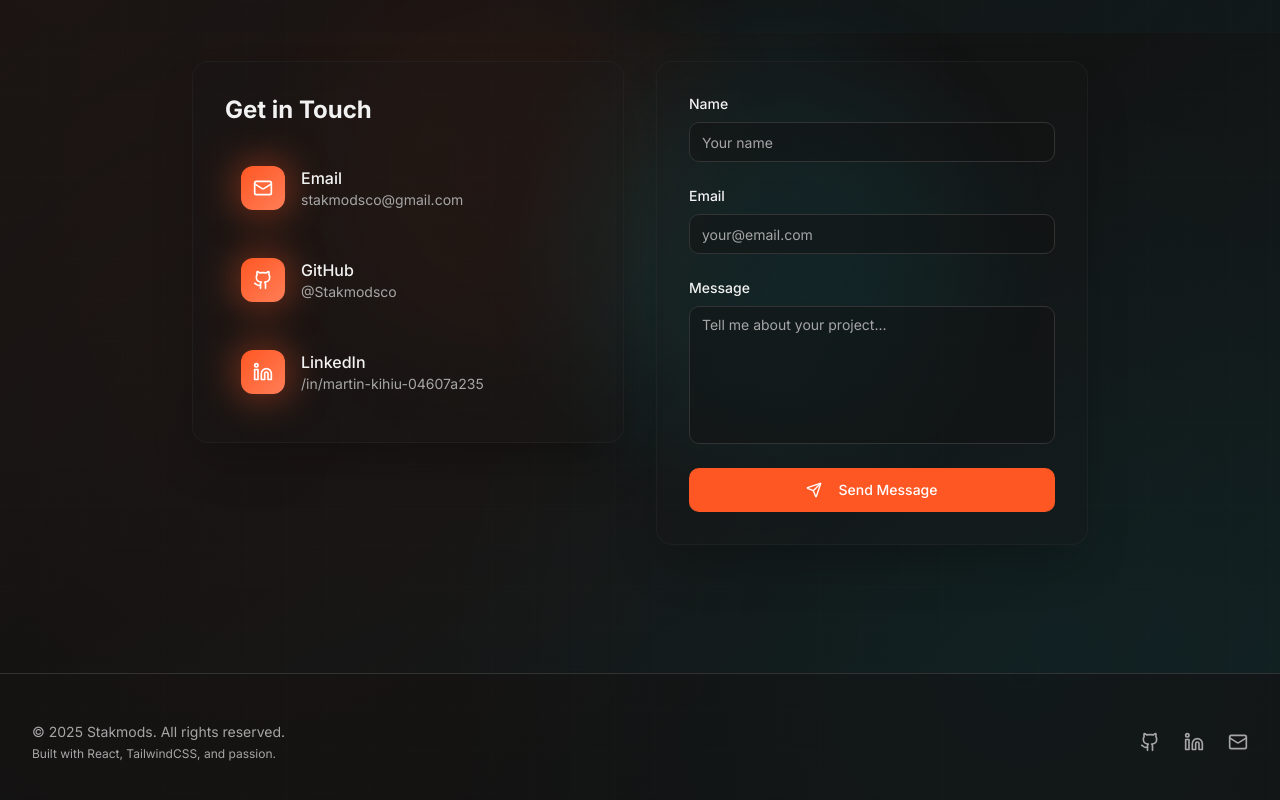
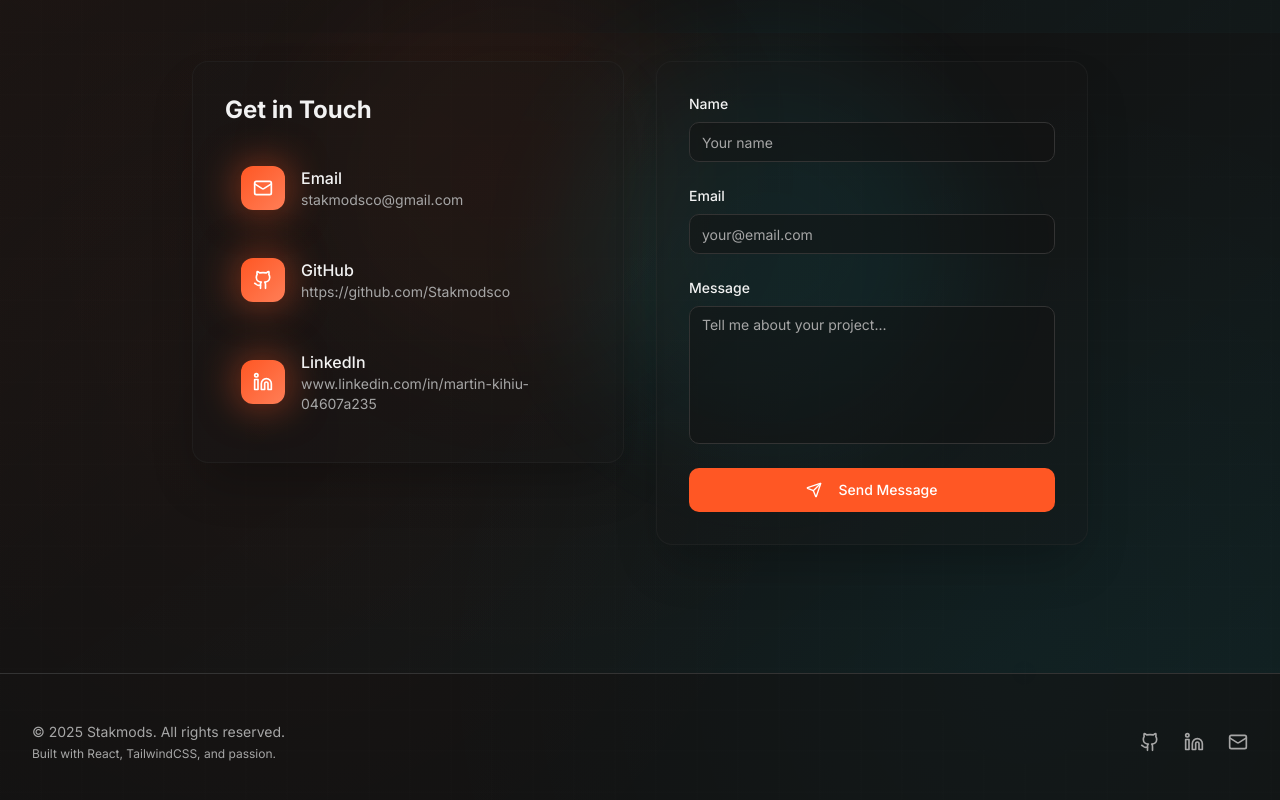
Before and after one commit to Stakmodsco/Martin-s-Portfolio, a React (Vite) app: page / in a window 1280 px wide. Shown: the part 5567-6367 px from the top of the page. Built offline with nearby package versions, Linux system fonts and the light colour scheme; the HTML template or start-up script is replaced by a standard one.

Commit message:
Update Contact.tsx

```diff
--- a/src/components/Contact.tsx
+++ b/src/components/Contact.tsx
@@ -78,7 +78,7 @@ export const Contact = () => {
                     <div>
                       <p className="font-medium">GitHub</p>
                       <p className="text-sm text-muted-foreground">
-                        @Stakmodsco
+                        https://github.com/Stakmodsco
                       </p>
                     </div>
                   </a>
@@ -95,7 +95,7 @@ export const Contact = () => {
                     <div>
                       <p className="font-medium">LinkedIn</p>
                       <p className="text-sm text-muted-foreground">
-                        /in/martin-kihiu-04607a235
+                        www.linkedin.com/in/martin-kihiu-04607a235
                       </p>
                     </div>
                   </a>
```
